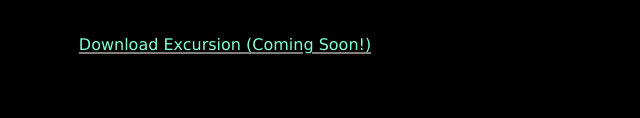
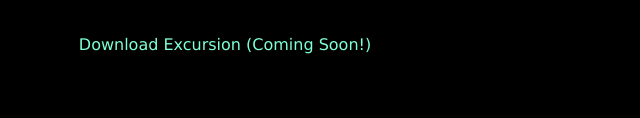
Before and after one commit to baylensmith/excursion, a plain HTML site: page index.html in a window 1280 px wide. Shown: the part 1285-1403 px from the top of the page, 415-1055 px from the left. Drawn offline with Linux system fonts and the light colour scheme.

Commit message:
Complete project.

```diff
--- a/index.html
+++ b/index.html
@@ -22,7 +22,7 @@
     <img src=".\Resources\images\phone.png" />
     <h2>Coming Soon for iPhone and Android</h2>
   <div class="download">
-    <p><u><span style="color: aquamarine; font-size: 16px;"> Download Excursion (Coming Soon!)</span></u></p>
+    <p><span style="color: aquamarine; font-size: 16px;"></u>Download Excursion (Coming Soon!)</u></span></p>
   <div id="copyright">
     <p> &copy; Excursion</p>
   </body>
```
